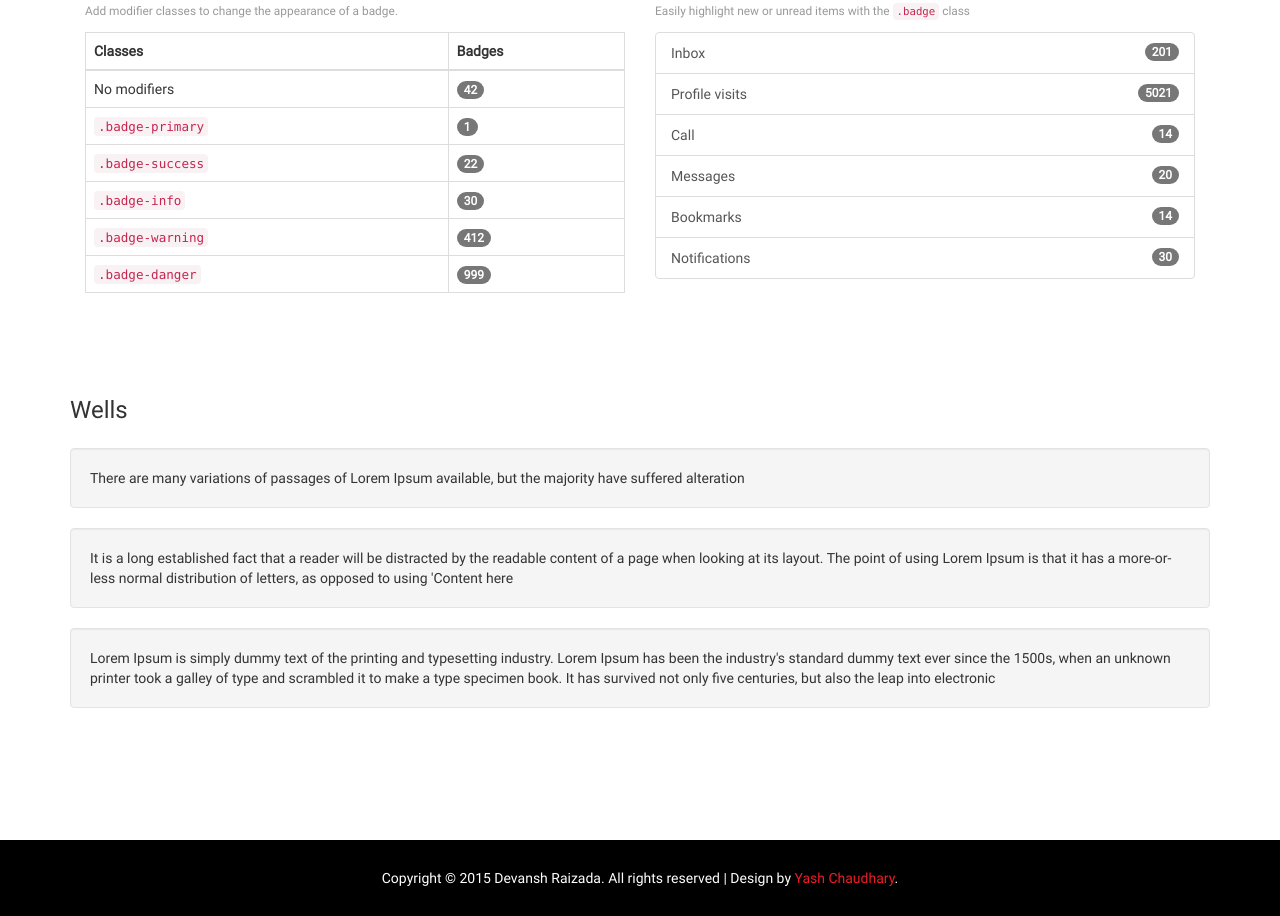
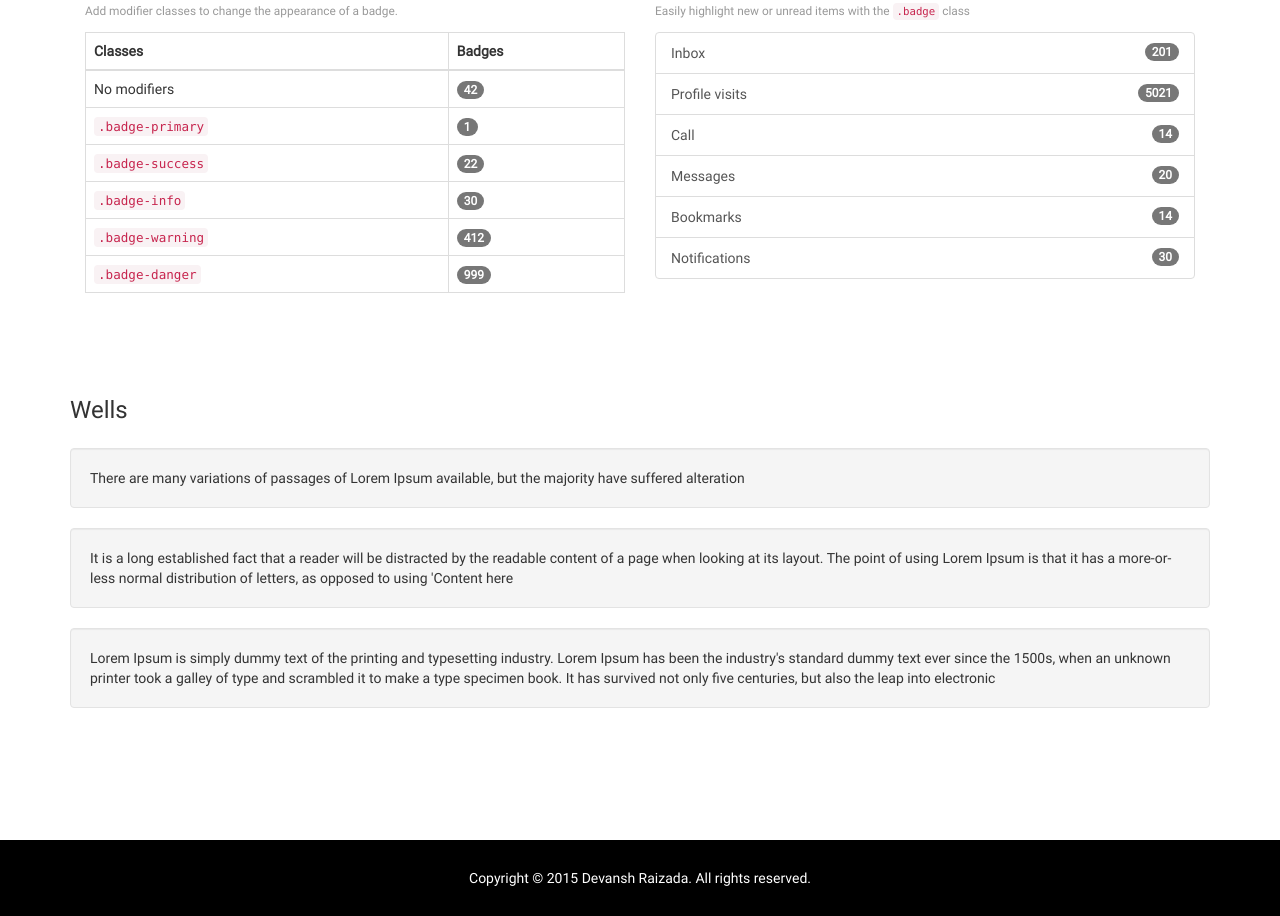
Before and after one commit to wwewithdevansh/wwewithdevansh.github.io, a plain HTML site: page upcoming.html in a window 1280 px wide. Shown: the part 2780-3696 px from the top of the page. Drawn offline with Linux system fonts and the light colour scheme.

Commit message:
Removed design copyright

```diff
--- a/upcoming.html
+++ b/upcoming.html
@@ -351,7 +351,7 @@
 	<!--footer-->
 	<div class="footer">
 		<div class="container">
-			<p>Copyright © 2015 Devansh Raizada. All rights reserved | Design by <a href="http://yashchaudhary.github.io/">Yash Chaudhary</a>.</p>
+			<p>Copyright © 2015 Devansh Raizada. All rights reserved.</p>
 		</div>
 	</div>
 	<!--//footer-->
```
